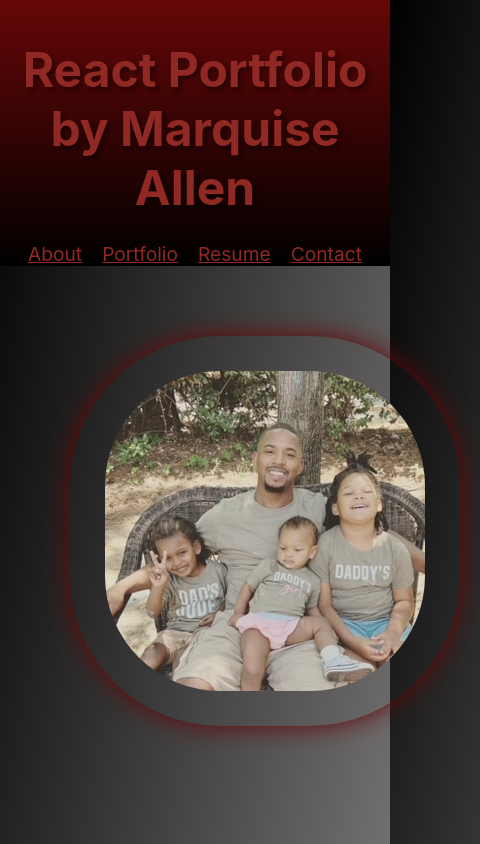
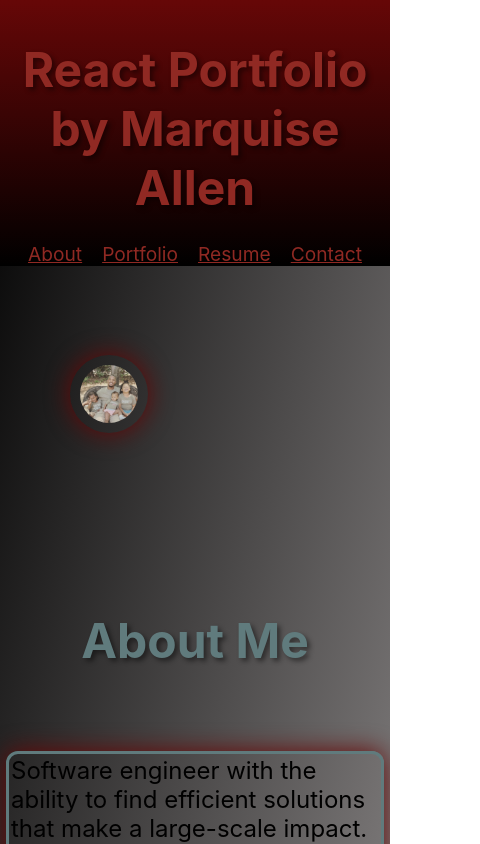
Before and after one commit to MJ-Allen/React-Portfolio, a React (Create React App) app in the folder portfolio/: page / in a window 390 px wide. Shown: the top 844 px of the page, 480 px wide, since content can reach past the window. Built offline with nearby package versions, Linux system fonts and the light colour scheme.

Commit message:
updated styles working on mobile responsiveness

```diff
--- a/portfolio/src/components/About/index.js
+++ b/portfolio/src/components/About/index.js
@@ -6,7 +6,9 @@
         <section>
             <div className="center" id='about'>
 
-    <img src={Self} class="image" alt="Marquise Allen"/>
+            <h3 className='img-container'>
+                 <img src={Self} class="image" alt="Marquise Allen"/>
+            </h3>
             </div>
 
             <div className='center' id='about'>
--- a/portfolio/src/index.css
+++ b/portfolio/src/index.css
@@ -47,6 +47,12 @@
 h2:hover {
   color: #607B7D;
   transform: .2 ease-in;
+}
+
+h3{
+  height: 20%;
+  width:20%;
+  display: flex;
 }
 #about {
   padding: 50px;
@@ -103,8 +109,10 @@
 img {
   box-shadow: 0 0 25px rgb(102, 7, 7);
   border-radius: 150px;
-  padding: 35px;
+  padding: 10px;
   margin: 20px;
+  height: 100%;
+  width: 100%;
 }
 
 
@@ -131,4 +139,11 @@
   font-size: 200%;
   margin-left: 15px;
   padding: 2px;
+  text-align: center;
+  border-style: solid;
+  border-radius: 20px;
+  border-color: #607B7D;
+  box-shadow: 0 0 25px rgb(102, 7, 7);
+
+
 }
```
